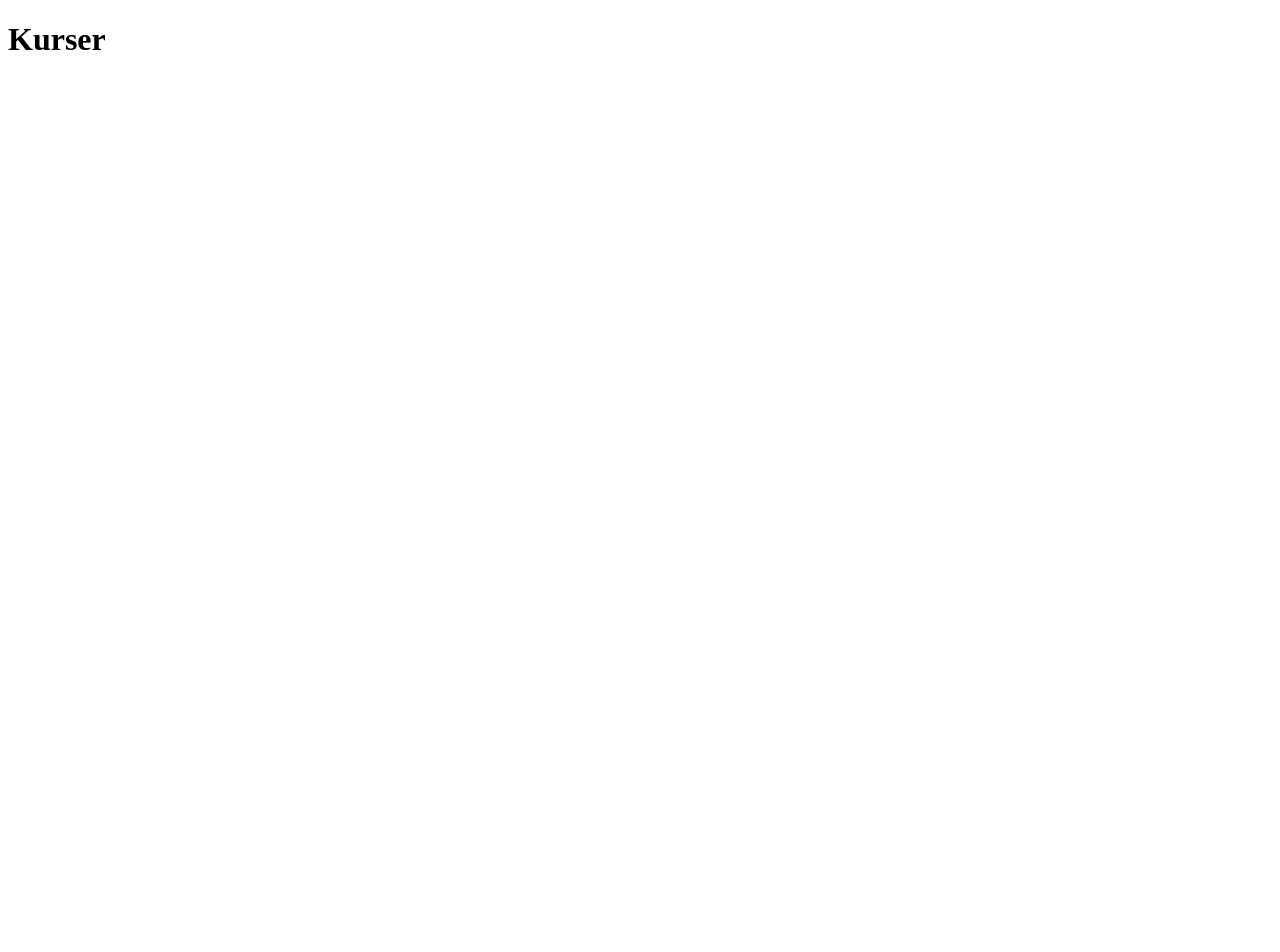
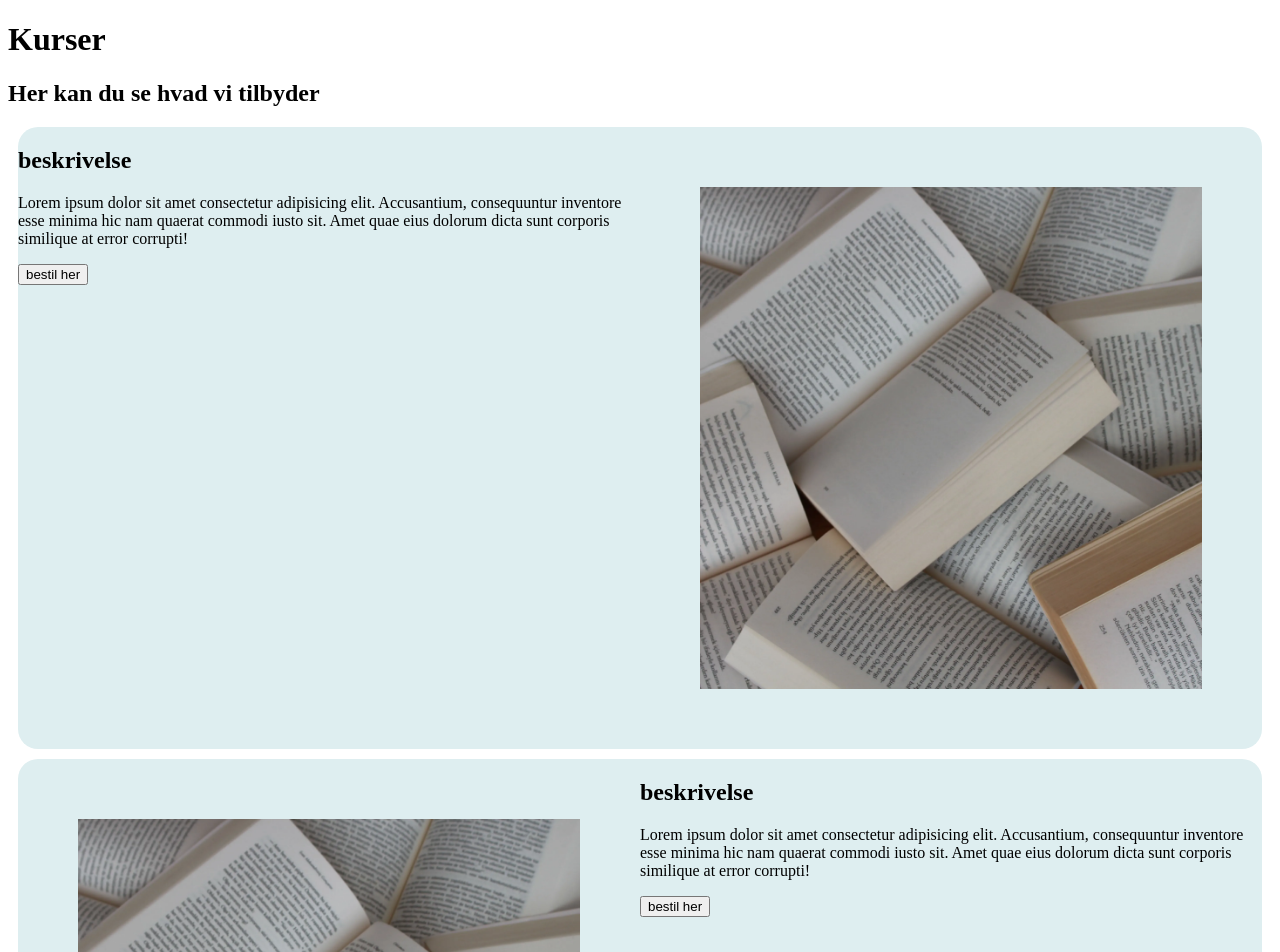
Before and after one commit to Marv0659/02_Redesign, a plain HTML site: page kurser.html in a window 1280 px wide. Shown: the top 952 px of the page. Before the commit the page ends 800 px from the top, so only its background shows below. Drawn offline with Linux system fonts and the light colour scheme; a web font is replaced by a local one.

Commit message:
opsætning i grid

```diff
--- a/kurser.html
+++ b/kurser.html
@@ -15,6 +15,56 @@
 <body>
     <h1>Kurser</h1>
 
+    <main>
+        <h2>Her kan du se hvad vi tilbyder</h2>
+        <div class="box1">
+            <div class="elements">
+                <div>
+                    <h2>beskrivelse</h2>
+                    <p>Lorem ipsum dolor sit amet consectetur adipisicing elit. Accusantium, consequuntur inventore esse
+                        minima
+                        hic nam quaerat commodi iusto sit. Amet quae eius dolorum dicta sunt corporis similique at error
+                        corrupti!</p>
+                    <button>bestil her</button>
+                </div>
+                <div class="image_flex">
+                    <img src="books-1.webp" alt="books">
+                </div>
+            </div>
+        </div>
+        <div class="box2">
+            <div class="elements">
+                <div class="image_flex">
+                    <img src="books-1.webp" alt="books">
+                </div>
+                <div>
+                    <h2>beskrivelse</h2>
+                    <p>Lorem ipsum dolor sit amet consectetur adipisicing elit. Accusantium, consequuntur inventore esse
+                        minima
+                        hic nam quaerat commodi iusto sit. Amet quae eius dolorum dicta sunt corporis similique at error
+                        corrupti!</p>
+                    <button>bestil her</button>
+                </div>
+            </div>
+        </div>
+        <div class="box3">
+            <div class="elements">
+                <div>
+                    <h2>beskrivelse</h2>
+                    <p>Lorem ipsum dolor sit amet consectetur adipisicing elit. Accusantium, consequuntur inventore esse
+                        minima
+                        hic nam quaerat commodi iusto sit. Amet quae eius dolorum dicta sunt corporis similique at error
+                        corrupti!</p>
+                    <button>bestil her</button>
+                </div>
+                <div class="image_flex">
+                    <img src="books-1.webp" alt="books">
+                </div>
+            </div>
+        </div>
+
+    </main>
+
 </body>
 
 </html>
--- a/style.css
+++ b/style.css
@@ -1,3 +1,36 @@
+img {
+  justify-content: center;
+  width: 100%;
+}
+
+.image_flex {
+  display: flex;
+  flex-direction: row-reverse;
+  padding: 50px;
+  margin: 10px;
+}
+
+.box1,
+.box2,
+.box3 {
+  display: block;
+  background-color: #deeef0;
+  border-radius: 20px;
+  margin: 10px;
+}
+
+.elements {
+  display: grid;
+  grid-template-columns: 1fr 1fr;
+}
+
 h1 {
   font-family: "Rhodium Libre", serif;
 }
+
+h2 {
+  font-family: "Rhodium Libre", serif;
+}
+
+p {
+}
```
Also changed, not shown: books-1.webp (added).
